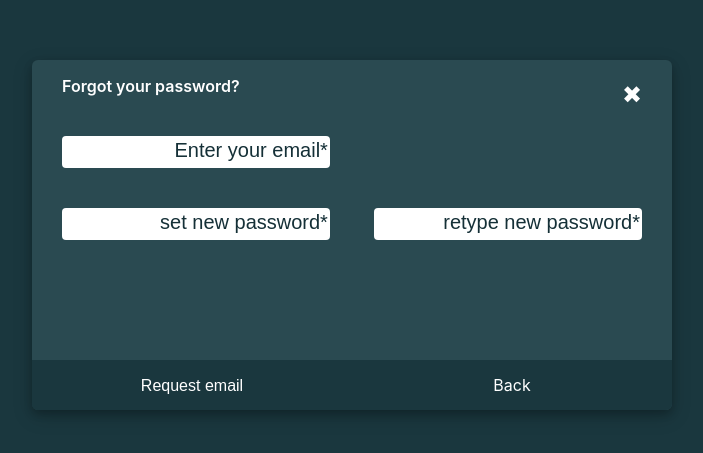
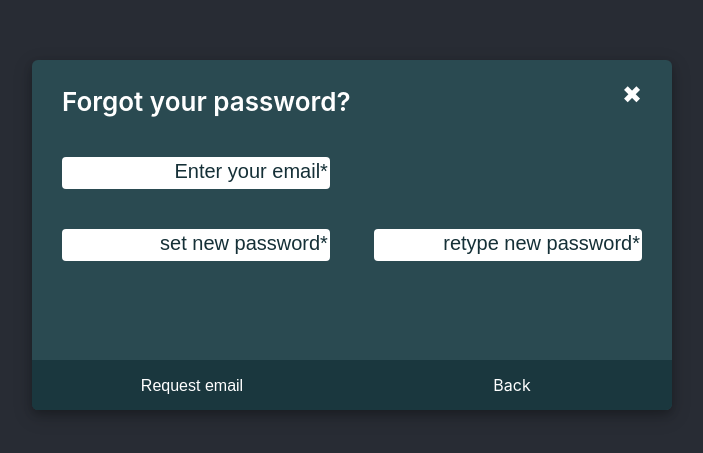
Before and after one commit to Cryptec/Initio, a React (Create React App) app: page /forgot in a window 1280 px wide. Shown: the part 165-618 px from the top of the page, without its empty margins (288-991 px from the left). Built offline with nearby package versions, Linux system fonts and the light colour scheme.

Commit message:
fix display error

```diff
--- a/src/App.css
+++ b/src/App.css
@@ -11,16 +11,3 @@
   font-size: calc(10px + 2vmin);
   color: white;
 }
-
-.App-link {
-  color: #61dafb;
-}
-
-@keyframes App-logo-spin {
-  from {
-    transform: rotate(0deg);
-  }
-  to {
-    transform: rotate(360deg);
-  }
-}
--- a/src/Components/Login/Forgot/Forgotbox.js
+++ b/src/Components/Login/Forgot/Forgotbox.js
@@ -21,7 +21,7 @@ class ForgotBox extends Component {
                         <TabList>
                         <div>
                             <Tab className="orderButton" type="submit"> Order key </Tab>
-                            <Link to='/' className="setNewButton">Back</Link>
+                            <Link to='/login' className="setNewButton">Back</Link>
                         </div>
                         </TabList>
 
--- a/src/Screens/Forgot.js
+++ b/src/Screens/Forgot.js
@@ -1,14 +1,15 @@
 import ForgotBox from '../Components/Login/Forgot/Forgotbox'
-import '../css/Login.css'
+
+import '../App.css'
 
 function ForgotWindow() {
   return (
     <div>
-      <div id="logincontainer">
+      <header className="App-header">
 
         <ForgotBox />
 
-      </div>
+      </header>
     </div>
   );
 }
--- a/src/Screens/Login.js
+++ b/src/Screens/Login.js
@@ -1,15 +1,16 @@
 import React, { Component } from 'react'
 import Loginbox from '../Components/Login/Loginbox'
-import '../css/Login.css'
+
+import '../App.css'
 
 class Login extends Component {
 
     render() {
         return (
             <div>
-                <div id="logincontainer">
+                <header className="App-header">
                     <Loginbox />
-                </div>
+                </header>
             </div>
         )
     }
--- a/src/css/Login.css
+++ /dev/null
@@ -1,8 +0,0 @@
-#logincontainer{
-    background-color: var(--background-global);
-    height: 100vh;
-    justify-content: center;
-    align-items: center;
-    display: flex;
-    color: white;
-}
```
